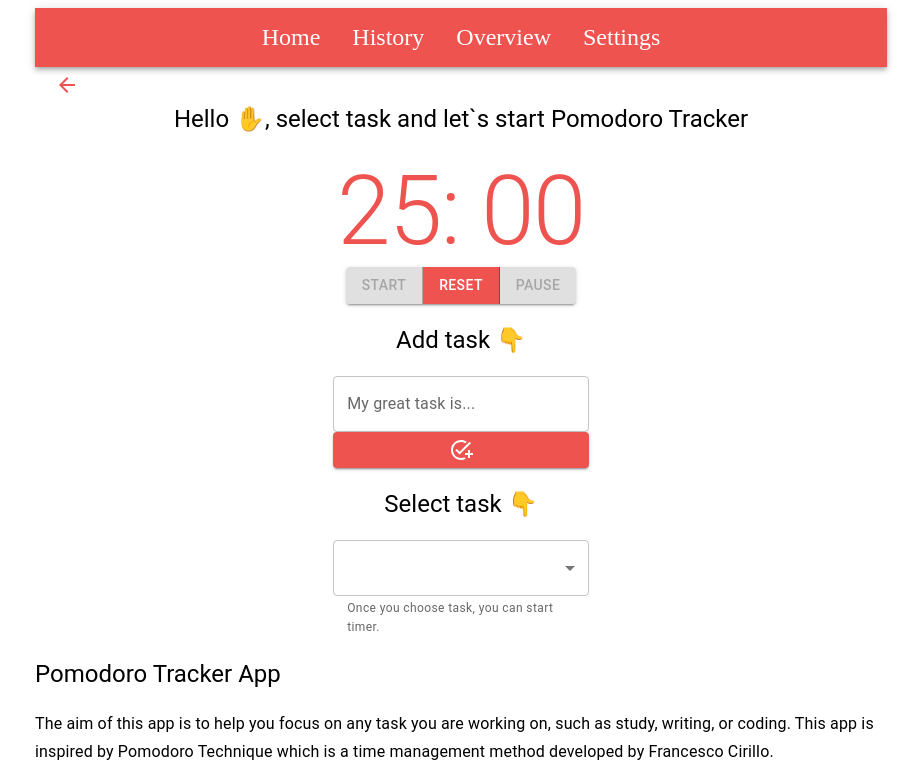
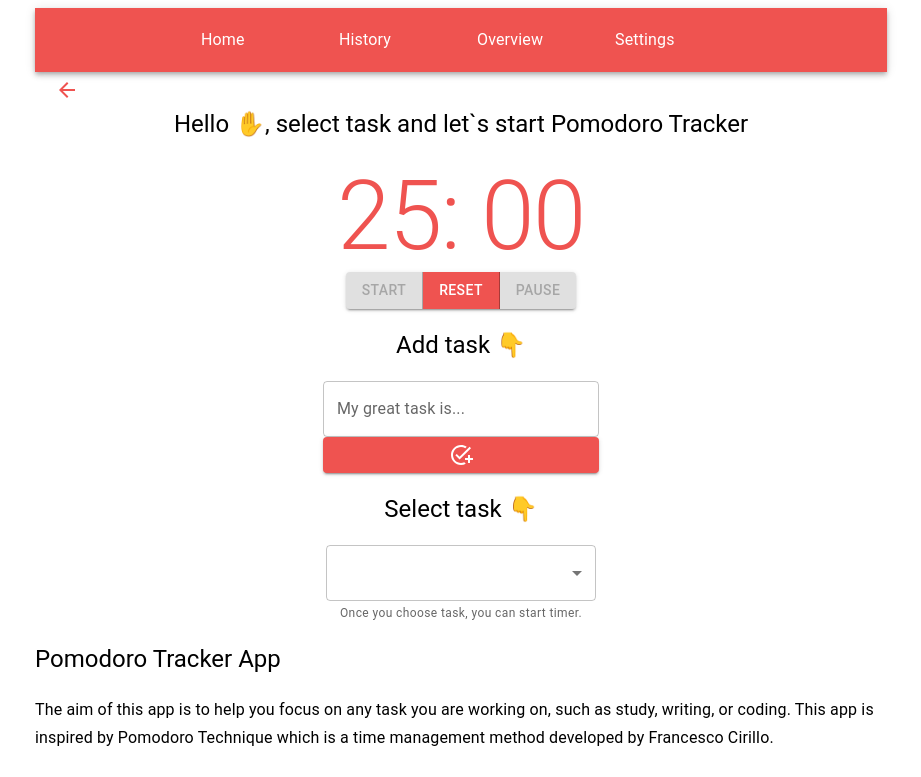
Before and after one commit to OlenaSavchenko/pomodoro, a React (Create React App) app: page /home in a window 1280 px wide. Shown: the top 777 px of the page, without its empty margins (179-1100 px from the left). Built offline with nearby package versions, Linux system fonts and the light colour scheme.

Commit message:
fix styles

```diff
--- a/src/components/About/content.js
+++ b/src/components/About/content.js
@@ -1,5 +1,5 @@
 export const content = [
     { id: 1, text: "The aim of this app is to help you focus on any task you are working on, such as study, writing, or coding. This app is inspired by Pomodoro Technique which is a time management method developed by Francesco Cirillo." },
     { id: 2, text: "The Pomodoro Technique is a time management method developed by Francesco Cirillo in the late 1980s. The technique uses a timer to break down work into intervals, traditionally 25 minutes in length, separated by short breaks. These intervals are named pomodoros. — Pomodoro Technique, Wikipedia." },
-    { id: 3, text: "Pomodoro ™ and Pomodoro Technique ® are registered trademarks of Francesco Cirillo. This app is not affiliated with Francesco Cirillo.Features of the application." }
+    { id: 3, text: "Pomodoro ™ and Pomodoro Technique ® are registered trademarks of Francesco Cirillo. This app is not affiliated with Francesco Cirillo." }
 ]
--- a/src/components/Header/Header.js
+++ b/src/components/Header/Header.js
@@ -2,7 +2,7 @@
 import { NavLink } from "react-router-dom";
 import { useHistory } from 'react-router';
 import { routes } from "./routes"
-import { AppBar, Button, ListItem, List } from '@mui/material';
+import { AppBar, Button, ListItem, ListItemText, List, Container } from '@mui/material';
 import ArrowBackSharpIcon from '@mui/icons-material/ArrowBackSharp';
 
 const Header = () => {
@@ -13,15 +13,17 @@
 
     return (
         <>
-            <AppBar position="static" color="primary" style={{ alignItems: 'center' }}>
-                <List style={{ display: 'flex' }}>
-                    {routes.map(link =>
-                        <ListItem
-                            key={link.id} as={NavLink}
-                            to={link.route}
-                            style={{ color: '#ffffff', fontSize: "24px" }}>
-                            {link.name}</ListItem>)}
-                </List>
+            <AppBar position="static" color="primary">
+                <Container maxWidth="sm">
+                    <List style={{ display: 'flex' }}>
+                        {routes.map(link =>
+                            <ListItem
+                                key={link.id} as={NavLink}
+                                to={link.route}>
+                                <ListItemText style={{ color: '#ffffff' }}>{link.name}</ListItemText>
+                            </ListItem>)}
+                    </List>
+                </Container>
             </AppBar>
             <Button onClick={handleGoBackButton} type="button" title="Back to previous page"><ArrowBackSharpIcon /></Button>
         </>
--- a/src/components/TasksForm.js
+++ b/src/components/TasksForm.js
@@ -1,7 +1,7 @@
 import { useState, useRef, useContext, useEffect } from "react";
 import TasksContext from "../services/TasksContext";
 import TimeContext from "../services/TimeContext";
-import { Button, TextField, MenuItem } from "@mui/material";
+import { Button, TextField, MenuItem, Container } from "@mui/material";
 import AddTaskIcon from '@mui/icons-material/AddTask';
 import Title from "./Title";
 
@@ -42,9 +42,9 @@
 
 
     return (
-        <>
+        <Container maxWidth="sm">
             <Title text="Add task &#128071;" />
-            <form onSubmit={handleFormSubmit} style={{ display: "grid", maxWidth: "30%", margin: "0 auto 20px" }}>
+            <form onSubmit={handleFormSubmit} style={{ display: "grid", margin: "0 auto 20px", maxWidth: "50%" }}>
                 <TextField type="text" onChange={handleInputChange} inputRef={ref} label="My great task is..." variant="outlined" />
                 <Button type="submit" variant="contained" title="Save task"> <AddTaskIcon /></Button>
             </form>
@@ -57,13 +57,11 @@
                 disabled={isRunning}
                 title="Select task"
                 helperText="Once you choose task, you can start timer."
-                style={{ marginBottom: "20px", width: "30%" }}
+                style={{ marginBottom: "20px" }}
             >
                 {tasks.map(task => <MenuItem value={task} key={i++}>{task}</MenuItem>)}
             </TextField>
-
-
-        </>)
+        </Container>)
 }
 
 export default TasksForm
```
